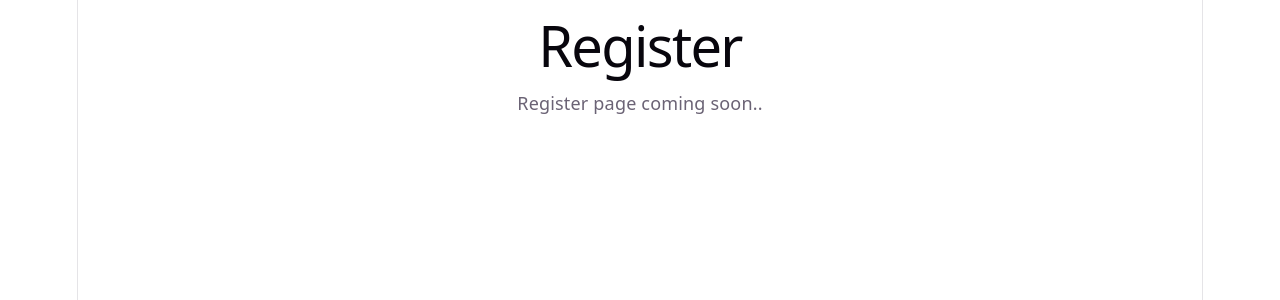
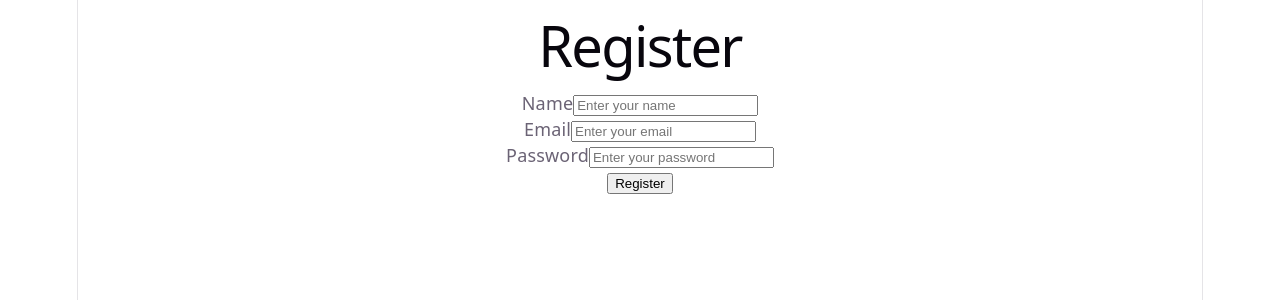
Before and after one commit to ashiqalit/User-Management---PostgreSQL-Express-React-Node, a React app in the folder frontend/: page /register in a window 1280 px wide. Shown: the top 300 px of the page. Built offline with nearby package versions, Linux system fonts and the light colour scheme; the HTML template or start-up script is replaced by a standard one.

Commit message:
Added registration functionality. Ensures all fields. Avoid duplicate email.

```diff
--- a/frontend/src/pages/Register.jsx
+++ b/frontend/src/pages/Register.jsx
@@ -1,10 +1,126 @@
-function Register(){
-    return(
+import { useState } from "react";
+import { useNavigate } from "react-router-dom";
+
+import api from "../services/api";
+
+function Register() {
+  const navigate = useNavigate();
+
+  const [formData, setFormData] = useState({
+    name: "",
+    email: "",
+    password: "",
+  });
+
+  const [loading, setLoading] = useState(false);
+  const [error, setError] = useState("");
+  const [success, setSuccess] = useState("");
+
+  const handleChange = (e) => {
+    const { name, value } = e.target;
+
+    setFormData((currentData) => ({
+      ...currentData,
+      [name]: value,
+    }));
+  };
+
+  const handleSubmit = async (e) => {
+    e.preventDefault();
+
+    setError("");
+    setSuccess("");
+
+    const { name, email, password } = formData;
+
+    if (!name.trim() || !email.trim() || !password) {
+      setError("Name, email and password are required");
+
+      return;
+    }
+
+    try {
+      setLoading(true);
+
+      const response = await api.post("/auth/register", {
+        name: name.trim(),
+        email: email.trim(),
+        password,
+      });
+
+      console.log("Registration response:", response.data);
+
+      setSuccess("Registration successful. Redirecting to login...");
+
+      setFormData({
+        name: "",
+        email: "",
+        password: "",
+      });
+
+      setTimeout(() => {
+        navigate("/login");
+      }, 1500);
+    } catch (error) {
+      console.error(error);
+
+      setError(error.response?.data?.message || "Registration failed");
+    } finally {
+      setLoading(false);
+    }
+  };
+
+  return (
+    <div>
+      <h1>Register</h1>
+
+      {error && <p>{error}</p>}
+
+      {success && <p>{success}</p>}
+
+      <form onSubmit={handleSubmit}>
         <div>
-            <h1>Register</h1>
-            <p>Register page coming soon..</p>
+          <label>Name</label>
+
+          <input
+            type="text"
+            name="name"
+            value={formData.name}
+            onChange={handleChange}
+            placeholder="Enter your name"
+          />
         </div>
-    )
+
+        <div>
+          <label>Email</label>
+
+          <input
+            type="email"
+            name="email"
+            value={formData.email}
+            onChange={handleChange}
+            placeholder="Enter your email"
+          />
+        </div>
+
+        <div>
+          <label>Password</label>
+
+          <input
+            type="password"
+            name="password"
+            value={formData.password}
+            onChange={handleChange}
+            placeholder="Enter your password"
+          />
+        </div>
+
+        <button type="submit" disabled={loading}>
+          {loading ? "Registering..." : "Register"}
+        </button>
+      </form>
+    </div>
+  );
 }
 
-export default Register
+export default Register;
```
Also changed, not shown: 1 other file (tests, documents, lock files or other folders).
